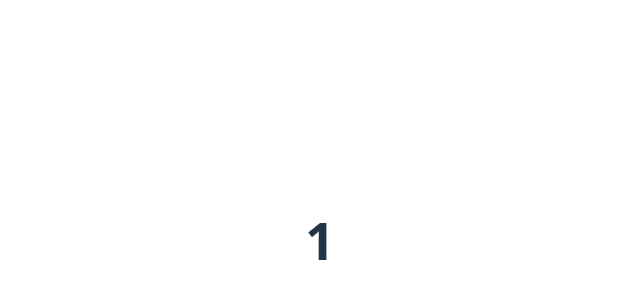
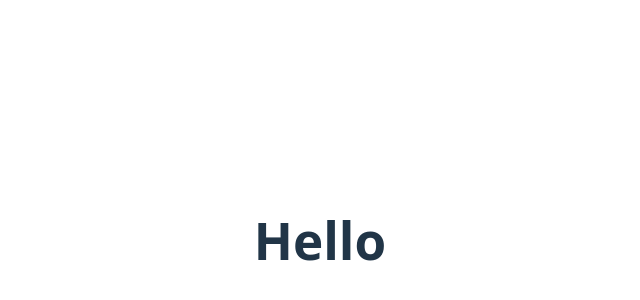
Before and after one commit to riki8055/project-revive-journal, a React (Vite) app in the folder weekly-learnings/week-10/: page / in a window 1280 px wide. Shown: the part 160-460 px from the top of the page, without its empty margins (320-960 px from the left). Built offline with nearby package versions, Linux system fonts and the light colour scheme.

Commit message:
break useEffect with function

```diff
--- a/weekly-learnings/week-10/src/components/BadUseEffect.jsx
+++ b/weekly-learnings/week-10/src/components/BadUseEffect.jsx
@@ -1,15 +1,17 @@
 import { useEffect } from "react";
 
 export default function InfiniteLoop() {
-  const obj = { count: 1 };
+  const logSomething = () => {
+    console.log("Hello");
+  };
 
   useEffect(() => {
     console.log("Effect running...");
-  }, [obj]);
+  }, [logSomething]);
 
   return (
     <div>
-      <h1>{obj.count}</h1>
+      <h1>Hello</h1>
     </div>
   );
 }
```
